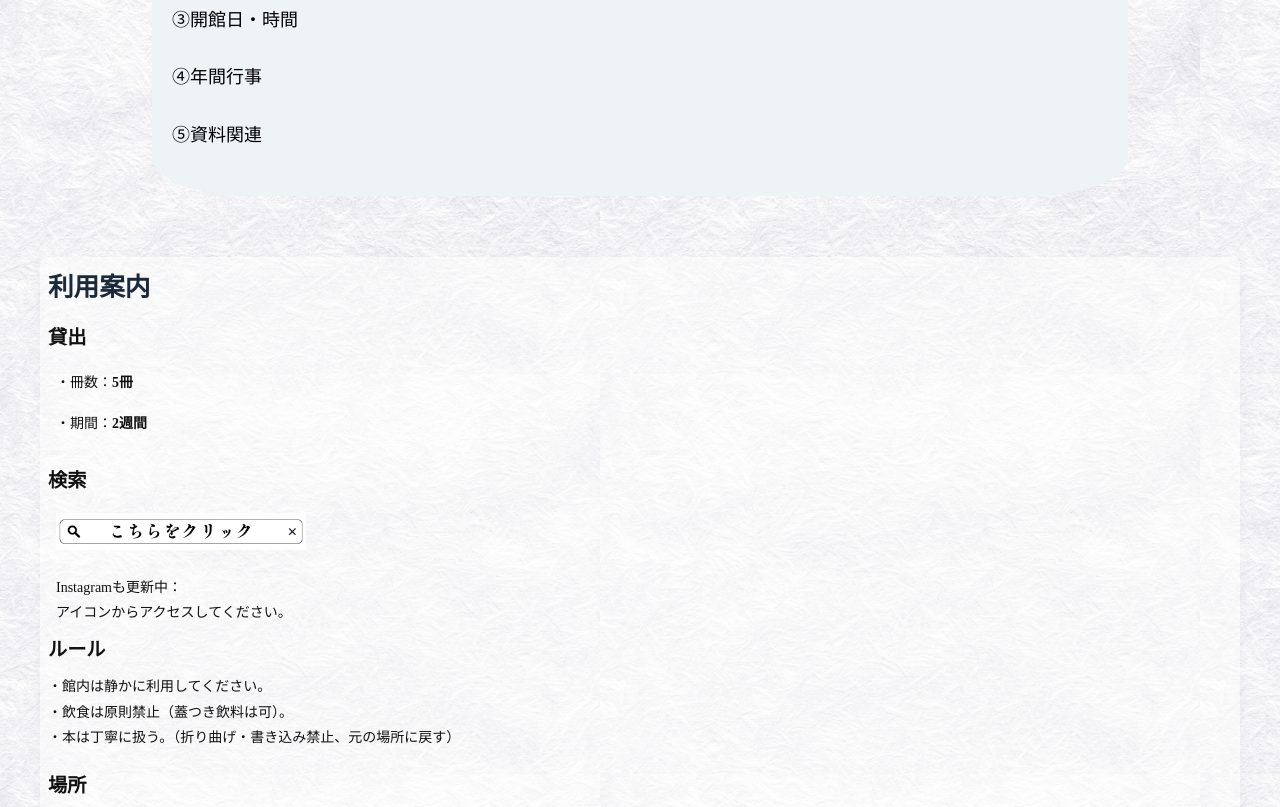
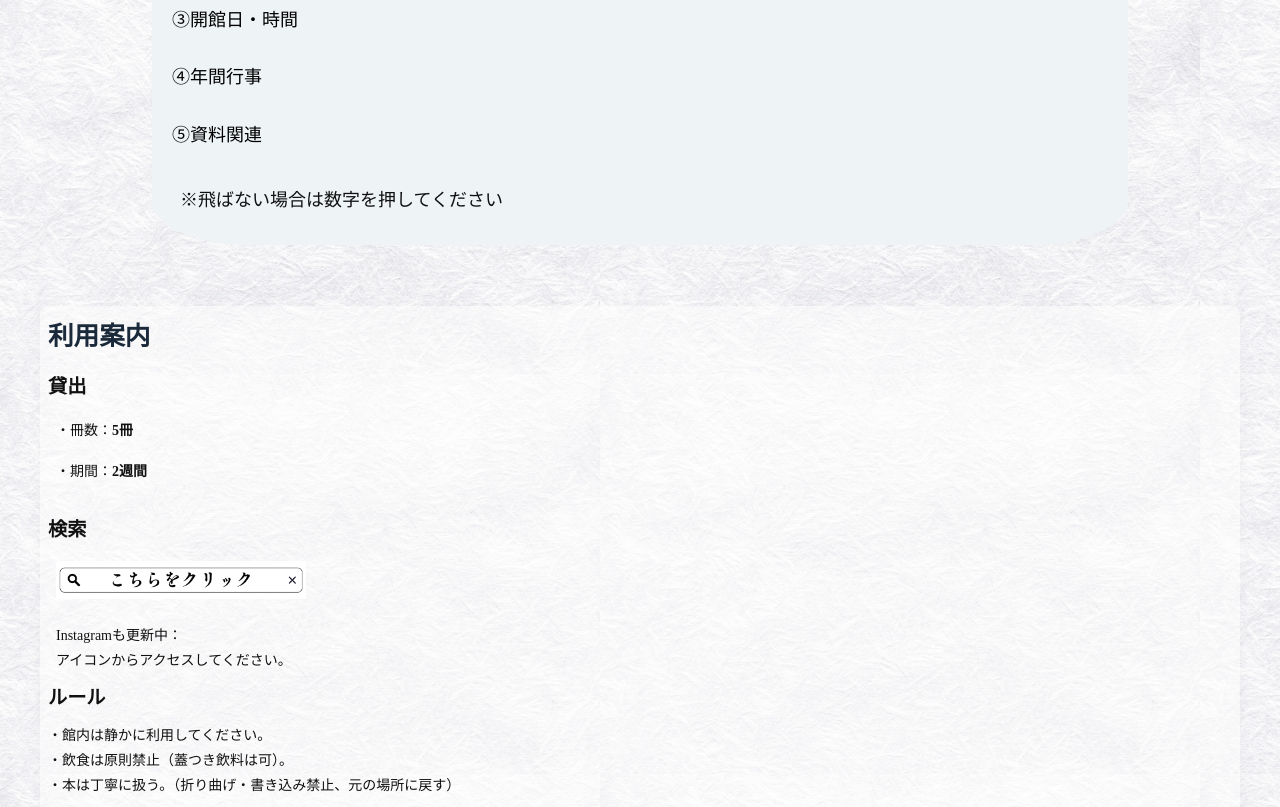
Before and after one commit to official298791-stack/libraly, a plain HTML site: page index.html in a window 1280 px wide. Shown: the part 1326-2133 px from the top of the page. Drawn offline with Linux system fonts and the light colour scheme.

Commit message:
Update index.html

```diff
--- a/index.html
+++ b/index.html
@@ -86,6 +86,8 @@
   <nav><a href="#hours">③開館日・時間</a></nav>
   <nav><a href="#events">④年間行事</a></nav>
   <nav><a href="shiryou.html">⑤資料関連</a></nav>
+
+   <p>※飛ばない場合は数字を押してください</p>
 
 </section>
 
```
